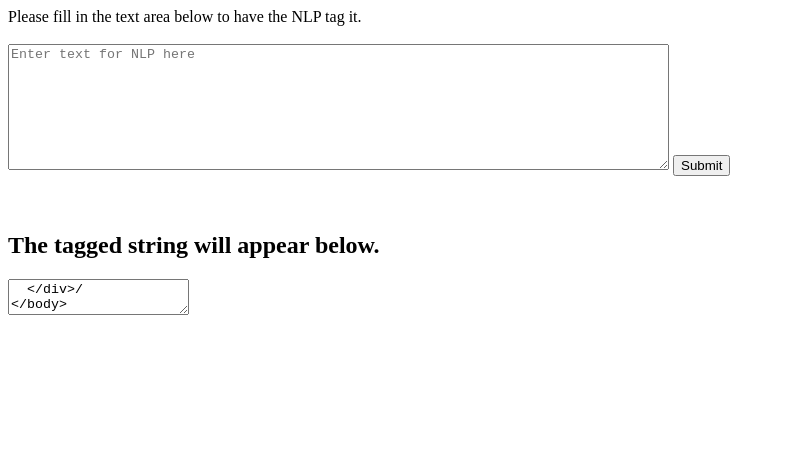
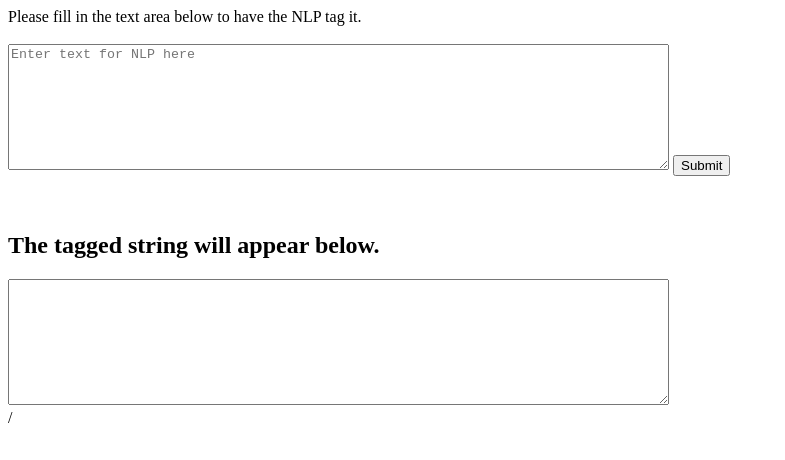
Before and after one commit to PSUSWENG894/nlpApp, a website: page nodeform/nlpform.html in a window 1280 px wide. Shown: the whole page, without its empty margins (0-785 px from the left). Drawn offline with Linux system fonts and the light colour scheme.

Commit message:
update form

```diff
--- a/nodeform/nlpform.html
+++ b/nodeform/nlpform.html
@@ -15,7 +15,7 @@
   <br></br>
   <div>
     <h2>The tagged string will appear below.</h2>
-    <textarea name="outputString" id="outputString" readonly="true"/>
+    <textarea name="outputString" id="outputString" rows="8" cols="80" readonly="true"></textarea>
   </div>/
 </body>
 </html>
```
